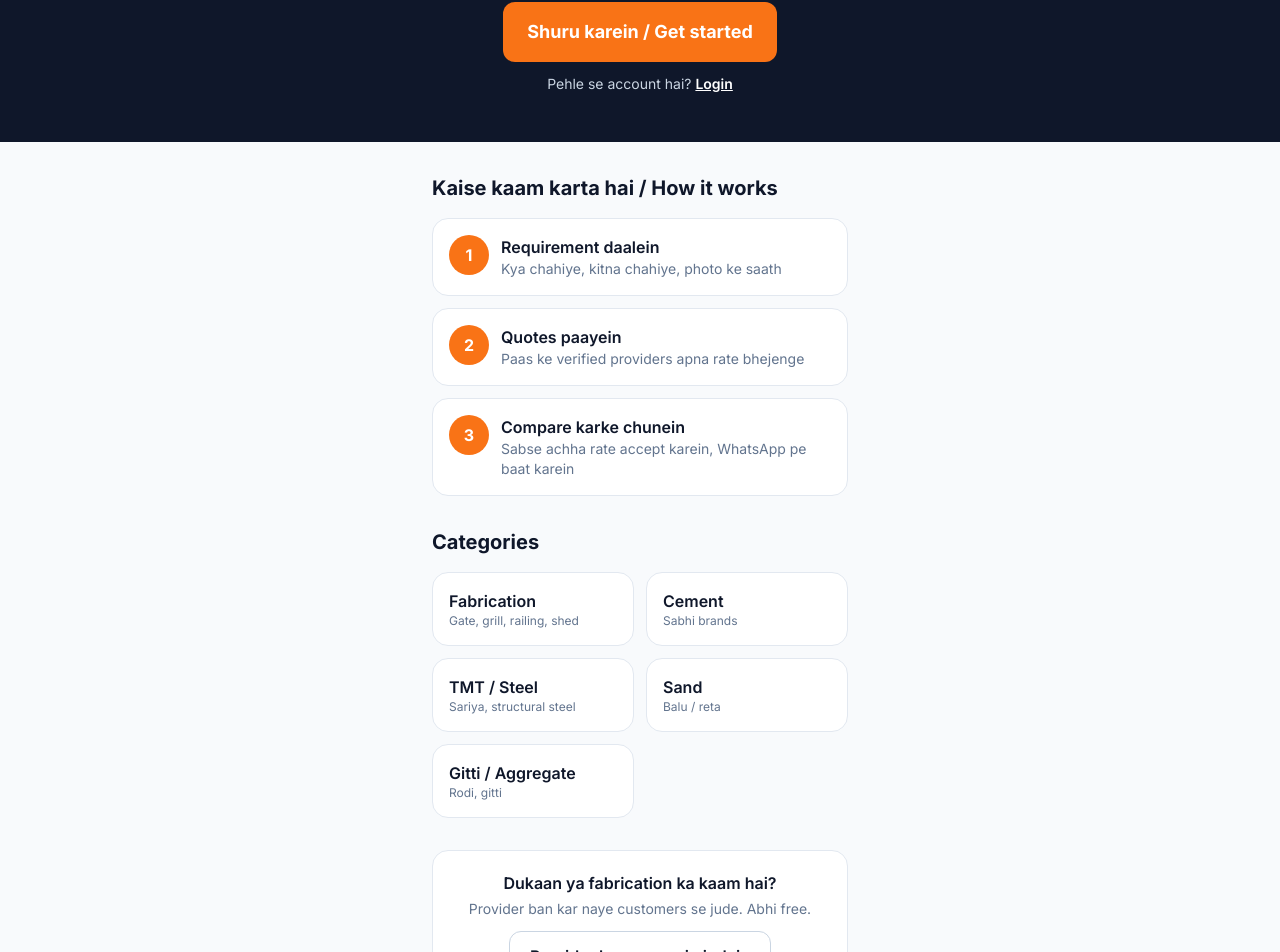
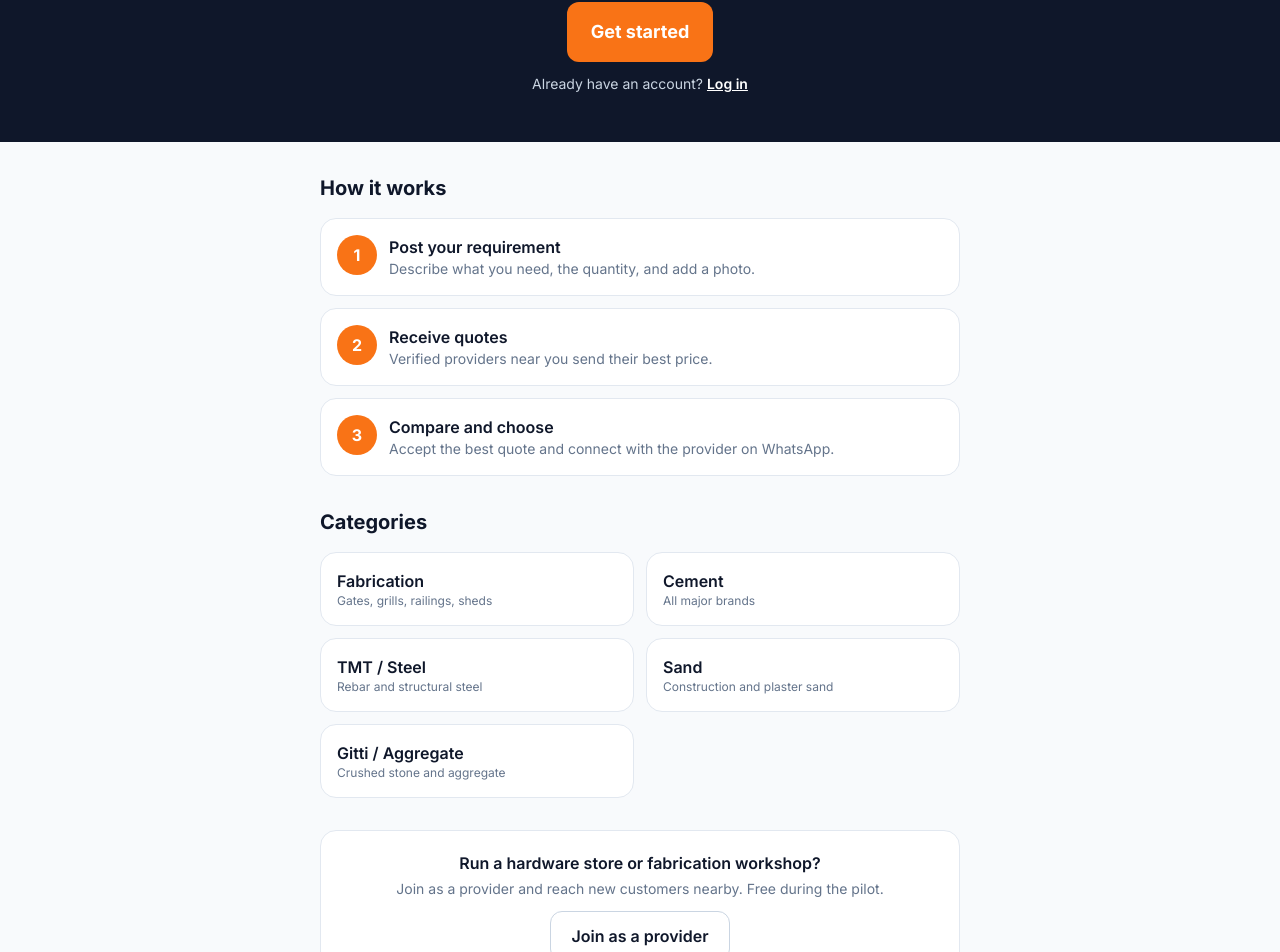
Before and after one commit to himanshupratap050/neev, a React (Vite) app: page / in a window 1280 px wide. Shown: the part 290-1242 px from the top of the page. Built offline with nearby package versions, Linux system fonts and the light colour scheme; no server answers.

Commit message:
Frontend: English copy for navbar, home, login, signup

```diff
--- a/src/components/Navbar.jsx
+++ b/src/components/Navbar.jsx
@@ -8,8 +8,8 @@ export default function Navbar() {
 
     const links = [{ to: '/', label: 'Home', icon: Home }]
     if (profile?.role === 'customer') {
-        links.push({ to: '/post', label: 'Requirement', icon: PlusCircle })
-        links.push({ to: '/my-requests', label: 'Meri requests', icon: ClipboardList })
+        links.push({ to: '/post', label: 'Post Request', icon: PlusCircle })
+        links.push({ to: '/my-requests', label: 'My Requests', icon: ClipboardList })
     }
     if (profile?.role === 'provider') links.push({ to: '/leads', label: 'Leads', icon: Inbox })
     if (profile?.role === 'admin') links.push({ to: '/admin', label: 'Admin', icon: ShieldCheck })
@@ -33,10 +33,10 @@ export default function Navbar() {
 
                     {user ? (
                         <button onClick={() => supabase.auth.signOut()} className="flex items-center gap-1 text-sm font-semibold text-slate-300">
-                            <LogOut className="h-4 w-4" /> Logout
+                            <LogOut className="h-4 w-4" /> Log out
                         </button>
                     ) : (
-                        <Link to="/login" className="rounded-lg bg-amber-brand px-4 py-2 text-sm font-semibold">Login</Link>
+                        <Link to="/login" className="rounded-lg bg-amber-brand px-4 py-2 text-sm font-semibold">Log in</Link>
                     )}
                 </div>
             </header>
--- a/src/pages/Home.jsx
+++ b/src/pages/Home.jsx
@@ -1,82 +1,84 @@
 import { Link } from 'react-router-dom'
 import { useAuth } from '../context/AuthContext'
+import { Spinner } from '../components/ui'
 
 const CATEGORIES = [
-    { name: 'Fabrication', hint: 'Gate, grill, railing, shed' },
-    { name: 'Cement', hint: 'Sabhi brands' },
-    { name: 'TMT / Steel', hint: 'Sariya, structural steel' },
-    { name: 'Sand', hint: 'Balu / reta' },
-    { name: 'Gitti / Aggregate', hint: 'Rodi, gitti' },
+    { name: 'Fabrication', hint: 'Gates, grills, railings, sheds' },
+    { name: 'Cement', hint: 'All major brands' },
+    { name: 'TMT / Steel', hint: 'Rebar and structural steel' },
+    { name: 'Sand', hint: 'Construction and plaster sand' },
+    { name: 'Gitti / Aggregate', hint: 'Crushed stone and aggregate' },
 ]
 
 const STEPS = [
-    { n: '1', t: 'Requirement daalein', d: 'Kya chahiye, kitna chahiye, photo ke saath' },
-    { n: '2', t: 'Quotes paayein', d: 'Paas ke verified providers apna rate bhejenge' },
-    { n: '3', t: 'Compare karke chunein', d: 'Sabse achha rate accept karein, WhatsApp pe baat karein' },
+    { n: '1', t: 'Post your requirement', d: 'Describe what you need, the quantity, and add a photo.' },
+    { n: '2', t: 'Receive quotes', d: 'Verified providers near you send their best price.' },
+    { n: '3', t: 'Compare and choose', d: 'Accept the best quote and connect with the provider on WhatsApp.' },
 ]
 
 export default function Home() {
     const { user, profile, loading } = useAuth()
-    if (loading) return <p className="p-6">Loading...</p>
+    if (loading) return <Spinner />
 
     const cta =
-        !user ? { to: '/signup', label: 'Shuru karein / Get started' }
-            : profile?.role === 'provider' ? { to: '/leads', label: 'Naye leads dekhein' }
-                : profile?.role === 'admin' ? { to: '/admin', label: 'Admin panel' }
-                    : { to: '/post', label: 'Requirement daalein / Post' }
+        !user ? { to: '/signup', label: 'Get started' }
+            : profile?.role === 'provider' ? { to: '/leads', label: 'View new leads' }
+                : profile?.role === 'admin' ? { to: '/admin', label: 'Open admin panel' }
+                    : { to: '/post', label: 'Post a requirement' }
 
     return (
-        <div className="bg-slate-50">
+        <div>
             <section className="bg-slate-brand px-4 py-12 text-center text-white">
                 <h1 className="text-4xl font-bold text-amber-brand">NEEV (नींव)</h1>
-                <p className="mt-2 text-lg font-semibold">Har Nirman Ki Shuruat</p>
+                <p className="mt-2 text-lg font-semibold">The Solid Foundation for Every Build</p>
                 <p className="mx-auto mt-3 max-w-md text-slate-300">
-                    Ghar ya dukaan banana hai? Paas ke verified hardware dukaan aur fabricators se rate mangwayein, compare karein, aur chunein.
+                    Building a home or a shop? Get quotes from verified local hardware stores and fabricators, compare them, and choose with confidence.
                 </p>
                 <Link to={cta.to} className="mt-6 inline-block rounded-xl bg-amber-brand px-6 py-4 text-lg font-bold text-white">
                     {cta.label}
                 </Link>
                 {!user && (
                     <p className="mt-3 text-sm text-slate-300">
-                        Pehle se account hai? <Link to="/login" className="font-semibold text-white underline">Login</Link>
+                        Already have an account?{' '}
+                        <Link to="/login" className="font-semibold text-white underline">Log in</Link>
                     </p>
                 )}
             </section>
 
-            <section className="mx-auto max-w-md px-4 py-8">
-                <h2 className="mb-4 text-xl font-bold text-slate-brand">Kaise kaam karta hai / How it works</h2>
+            <section className="mx-auto max-w-md px-4 py-8 md:max-w-2xl">
+                <h2 className="mb-4 text-xl font-bold">How it works</h2>
                 <div className="space-y-3">
                     {STEPS.map((s) => (
                         <div key={s.n} className="flex gap-3 rounded-2xl border border-slate-200 bg-white p-4">
                             <div className="flex h-10 w-10 shrink-0 items-center justify-center rounded-full bg-amber-brand font-bold text-white">{s.n}</div>
                             <div>
-                                <p className="font-semibold text-slate-brand">{s.t}</p>
-                                <p className="text-sm text-slate-500">{s.d}</p>
+                                <p className="font-semibold">{s.t}</p>
+                                <p className="text-sm text-muted">{s.d}</p>
                             </div>
                         </div>
                     ))}
                 </div>
             </section>
 
-            <section className="mx-auto max-w-md px-4 pb-8">
-                <h2 className="mb-4 text-xl font-bold text-slate-brand">Categories</h2>
+            <section className="mx-auto max-w-md px-4 pb-8 md:max-w-2xl">
+                <h2 className="mb-4 text-xl font-bold">Categories</h2>
                 <div className="grid grid-cols-2 gap-3">
                     {CATEGORIES.map((c) => (
                         <div key={c.name} className="rounded-2xl border border-slate-200 bg-white p-4">
-                            <p className="font-semibold text-slate-brand">{c.name}</p>
-                            <p className="text-xs text-slate-500">{c.hint}</p>
+                            <p className="font-semibold">{c.name}</p>
+                            <p className="text-xs text-muted">{c.hint}</p>
                         </div>
                     ))}
                 </div>
             </section>
 
             {!user && (
-                <section className="mx-auto max-w-md px-4 pb-12">
+                <section className="mx-auto max-w-md px-4 pb-12 md:max-w-2xl">
                     <div className="rounded-2xl border border-slate-200 bg-white p-5 text-center">
-                        <p className="font-semibold text-slate-brand">Dukaan ya fabrication ka kaam hai?</p>
-                        <p className="mt-1 text-sm text-slate-500">Provider ban kar naye customers se jude. Abhi free.</p>
-                        <Link to="/signup" className="mt-3 inline-block rounded-xl border border-slate-300 px-5 py-3 font-semibold text-slate-brand">
-                            Provider ke roop mein judein
+                        <p className="font-semibold">Run a hardware store or fabrication workshop?</p>
+                        <p className="mt-1 text-sm text-muted">Join as a provider and reach new customers nearby. Free during the pilot.</p>
+                        <Link to="/signup" className="mt-3 inline-block rounded-xl border border-slate-300 px-5 py-3 font-semibold">
+                            Join as a provider
                         </Link>
                     </div>
                 </section>
--- a/src/pages/Login.jsx
+++ b/src/pages/Login.jsx
@@ -16,12 +16,12 @@ export default function Login() {
         setBusy(true)
         const { error } = await supabase.auth.signInWithPassword({ email, password })
         setBusy(false)
-    if (error) { setError('Email ya password galat hai'); return }
+        if (error) { setError('Incorrect email or password.'); return }
         navigate('/')
     }
 
     return (
-    <Page title="Login" subtitle="Apne account mein wapas aayein">
+        <Page title="Log in" subtitle="Welcome back to NEEV">
             <Card>
                 <form onSubmit={submit} className="space-y-4">
                     <label className="block text-sm font-semibold">
@@ -37,11 +37,11 @@ export default function Login() {
                         </div>
                     </label>
                     {error && <p className="text-sm text-red-600">{error}</p>}
-          <Button disabled={busy}>{busy ? 'Ruko...' : 'Login'}</Button>
+                    <Button disabled={busy}>{busy ? 'Logging in...' : 'Log in'}</Button>
                 </form>
             </Card>
             <p className="text-center text-sm text-muted">
-        Account nahi hai?{' '}
+                Don't have an account?{' '}
                 <Link to="/signup" className="font-semibold text-blue-brand">Sign up</Link>
             </p>
         </Page>
--- a/src/pages/Signup.jsx
+++ b/src/pages/Signup.jsx
@@ -1,9 +1,20 @@
 import { useState } from 'react'
-import { useNavigate } from 'react-router-dom'
+import { useNavigate, Link } from 'react-router-dom'
+import { User, Store } from 'lucide-react'
 import { supabase } from '../lib/supabase'
 import { useAuth } from '../context/AuthContext'
+import { Page, Card, Input, Select, Button } from '../components/ui'
 
 const CATEGORIES = ['Fabrication', 'Cement', 'TMT / Steel', 'Sand', 'Gitti / Aggregate']
+
+function Field({ label, children }) {
+    return (
+        <label className="block text-sm font-semibold">
+            {label}
+            <div className="mt-1">{children}</div>
+        </label>
+    )
+}
 
 export default function Signup() {
     const navigate = useNavigate()
@@ -23,12 +34,11 @@ export default function Signup() {
         setBusy(true)
 
         const { data, error: authErr } = await supabase.auth.signUp({
-            email: form.email,
-            password: form.password,
+            email: form.email, password: form.password,
         })
         if (authErr) { setError(authErr.message); setBusy(false); return }
         if (!data.session) {
-            setError('Email confirmation abhi ON hai. Supabase mein Confirm email OFF kar.')
+            setError('Email confirmation is still enabled in Supabase. Turn off "Confirm email" for testing.')
             setBusy(false); return
         }
 
@@ -51,48 +61,78 @@ export default function Signup() {
         navigate('/')
     }
 
-    const input = 'w-full rounded-xl border border-slate-300 px-4 py-3 text-base bg-white'
+    const roles = [
+        { value: 'customer', label: 'Customer', hint: 'I need materials or fabrication work', icon: User },
+        { value: 'provider', label: 'Provider', hint: 'I run a store or workshop', icon: Store },
+    ]
 
     return (
-        <div className="min-h-screen bg-slate-50 px-4 py-8">
-            <form onSubmit={submit} className="mx-auto max-w-md space-y-4 rounded-2xl border border-slate-200 bg-white p-6">
-                <h1 className="text-2xl font-bold text-slate-brand">Account banayein / Sign up</h1>
-
+        <Page title="Create your account" subtitle="Join NEEV in a minute">
+            <form onSubmit={submit} className="space-y-4">
                 <div className="grid grid-cols-2 gap-3">
-                    {['customer', 'provider'].map((r) => (
-                        <button
-                            type="button" key={r}
-                            onClick={() => setForm({ ...form, role: r })}
-                            className={`rounded-xl border px-4 py-3 font-semibold ${form.role === r ? 'bg-amber-brand text-white border-amber-brand' : 'bg-white text-slate-brand border-slate-300'
-                                }`}
-                        >
-                            {r === 'customer' ? 'Customer (Grahak)' : 'Provider (Dukaan/Karigar)'}
-                        </button>
-                    ))}
+                    {roles.map(({ value, label, hint, icon: Icon }) => {
+                        const on = form.role === value
+                        return (
+                            <button
+                                type="button" key={value}
+                                onClick={() => setForm({ ...form, role: value })}
+                                className={`rounded-2xl border-2 p-4 text-left transition ${on ? 'border-amber-brand bg-amber-50' : 'border-slate-200 bg-white'
+                                    }`}
+                            >
+                                <Icon className={`mb-2 h-6 w-6 ${on ? 'text-amber-brand' : 'text-muted'}`} />
+                                <p className="font-semibold">{label}</p>
+                                <p className="text-xs text-muted">{hint}</p>
+                            </button>
+                        )
+                    })}
                 </div>
 
-                <input className={input} placeholder="Naam / Name" value={form.name} onChange={set('name')} required />
-                <input className={input} placeholder="Phone number" value={form.phone} onChange={set('phone')} required />
-                <input className={input} placeholder="Sheher / City (jaise Siwan)" value={form.city} onChange={set('city')} required />
-                <input className={input} type="email" placeholder="Email" value={form.email} onChange={set('email')} required />
-                <input className={input} type="password" placeholder="Password (min 6 akshar)" value={form.password} onChange={set('password')} minLength={6} required />
+                <Card className="space-y-4">
+                    <Field label="Full name">
+                        <Input value={form.name} onChange={set('name')} required />
+                    </Field>
+                    <Field label="Phone number">
+                        <Input type="tel" inputMode="numeric" value={form.phone} onChange={set('phone')} required />
+                    </Field>
+                    <Field label="City">
+                        <Input placeholder="e.g. Siwan" value={form.city} onChange={set('city')} required />
+                    </Field>
+                    <Field label="Email">
+                        <Input type="email" value={form.email} onChange={set('email')} required />
+                    </Field>
+                    <Field label="Password (minimum 6 characters)">
+                        <Input type="password" minLength={6} value={form.password} onChange={set('password')} required />
+                    </Field>
+                </Card>
 
                 {form.role === 'provider' && (
-                    <>
-                        <input className={input} placeholder="Dukaan / Shop ka naam" value={form.shop_name} onChange={set('shop_name')} required />
-                        <select className={input} value={form.category} onChange={set('category')}>
-                            {CATEGORIES.map((c) => <option key={c}>{c}</option>)}
-                        </select>
-                        <input className={input} placeholder="Pincode" value={form.pincode} onChange={set('pincode')} required />
-                    </>
+                    <Card className="space-y-4">
+                        <p className="font-semibold">Business details</p>
+                        <Field label="Shop or workshop name">
+                            <Input value={form.shop_name} onChange={set('shop_name')} required />
+                        </Field>
+                        <Field label="Primary category">
+                            <Select value={form.category} onChange={set('category')}>
+                                {CATEGORIES.map((c) => <option key={c}>{c}</option>)}
+                            </Select>
+                        </Field>
+                        <Field label="Pincode">
+                            <Input inputMode="numeric" value={form.pincode} onChange={set('pincode')} required />
+                        </Field>
+                        <p className="text-xs text-muted">
+                            Our team will verify your details. Once approved, you will receive a "Verified" badge.
+                        </p>
+                    </Card>
                 )}
 
-                {error && <p className="text-red-600 text-sm">{error}</p>}
+                {error && <p className="text-sm text-red-600">{error}</p>}
+                <Button disabled={busy}>{busy ? 'Creating account...' : 'Sign up'}</Button>
+            </form>
 
-                <button disabled={busy} className="w-full rounded-xl bg-amber-brand py-3 text-lg font-bold text-white disabled:opacity-60">
-                    {busy ? 'Ruko...' : 'Sign up'}
-                </button>
-            </form>
-        </div>
+            <p className="text-center text-sm text-muted">
+                Already have an account?{' '}
+                <Link to="/login" className="font-semibold text-blue-brand">Log in</Link>
+            </p>
+        </Page>
     )
 }
```
Lines whose indentation alone changed are shown as unchanged.
